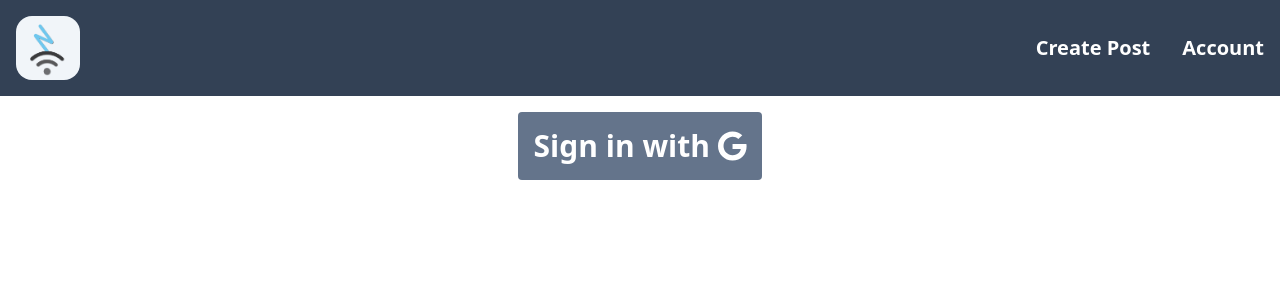
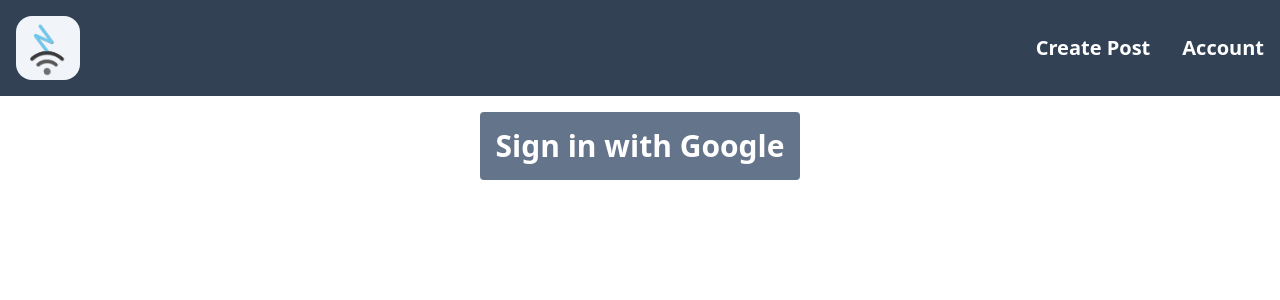
Before and after one commit to nevthereal/blog-firebase, a React (Vite) app: page /account in a window 1280 px wide. Shown: the top 300 px of the page. Built offline with nearby package versions, Linux system fonts and the light colour scheme; no server answers.

Commit message:
Removed google icon

```diff
--- a/src/components/Account.jsx
+++ b/src/components/Account.jsx
@@ -1,7 +1,5 @@
-import { FontAwesomeIcon } from '@fortawesome/react-fontawesome'
 import React from 'react'
 import { useAuthState } from 'react-firebase-hooks/auth'
-import { faGoogle } from '@fortawesome/free-brands-svg-icons'
 import { useState, useEffect } from 'react'
 import { collection, getDocs, query, where } from 'firebase/firestore'
 import { db } from '../firebase'
@@ -55,7 +53,7 @@ const Account = ({ auth, handleSignIn, handleSignOut }) => {
       </div>
       :
       <div>
-        <button onClick={handleSignIn} className={style.button}>Sign in with <FontAwesomeIcon icon={faGoogle} /></button>
+        <button onClick={handleSignIn} className={style.button}>Sign in with Google</button>
       </div>
       }
     </div>
```
